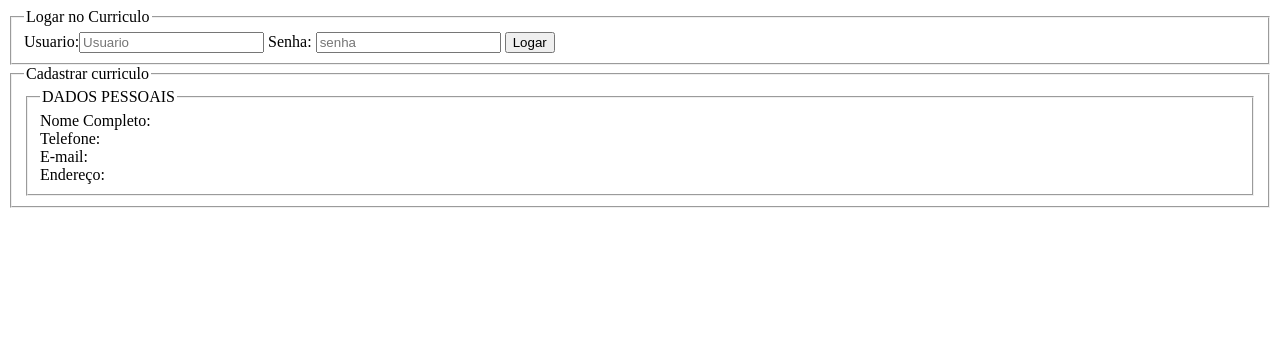
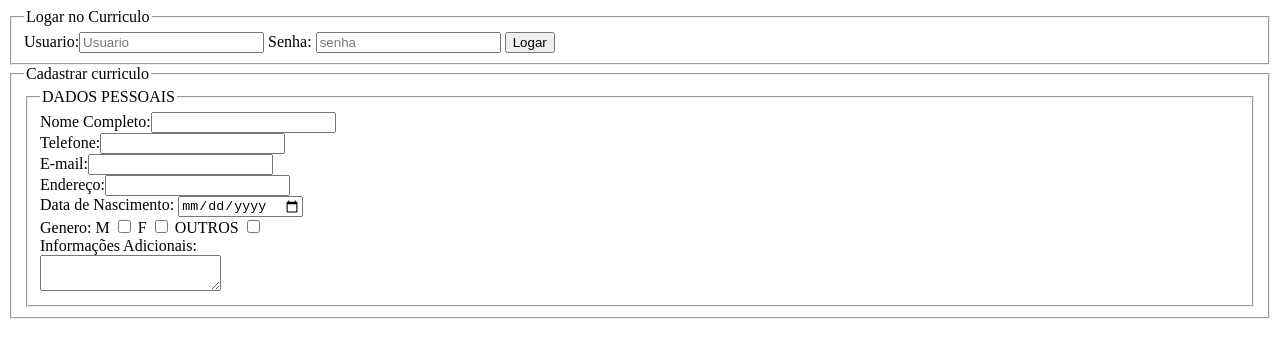
Before and after one commit to joaopessoasilva06/matematica2_2C_Elias, a plain HTML site: page view/curriculo.html in a window 1280 px wide. Drawn offline with Linux system fonts and the light colour scheme.

Commit message:
Update curriculo.html

```diff
--- a/view/curriculo.html
+++ b/view/curriculo.html
@@ -21,10 +21,13 @@
                 <legend>Cadastrar curriculo</legend>
                 <fieldset>
                     <legend>DADOS PESSOAIS</legend>
-                        Nome Completo:</br>
-                        Telefone:</br>
-                        E-mail:</br>
-                        Endereço:</br>
+                        Nome Completo:<input type="text"></br>
+                        Telefone:<input type="text"></br>
+                        E-mail:<input type="email"></br>
+                        Endereço:<input type="text"></br>
+                        Data de Nascimento: <input type="date"></br>
+                        Genero: M <input type="checkbox"> F <input type="checkbox"> OUTROS  <input type="checkbox"></br>
+                        Informações Adicionais:</br><textarea></textarea>
                 </fieldset>
             </fieldset>
         </body>
```
